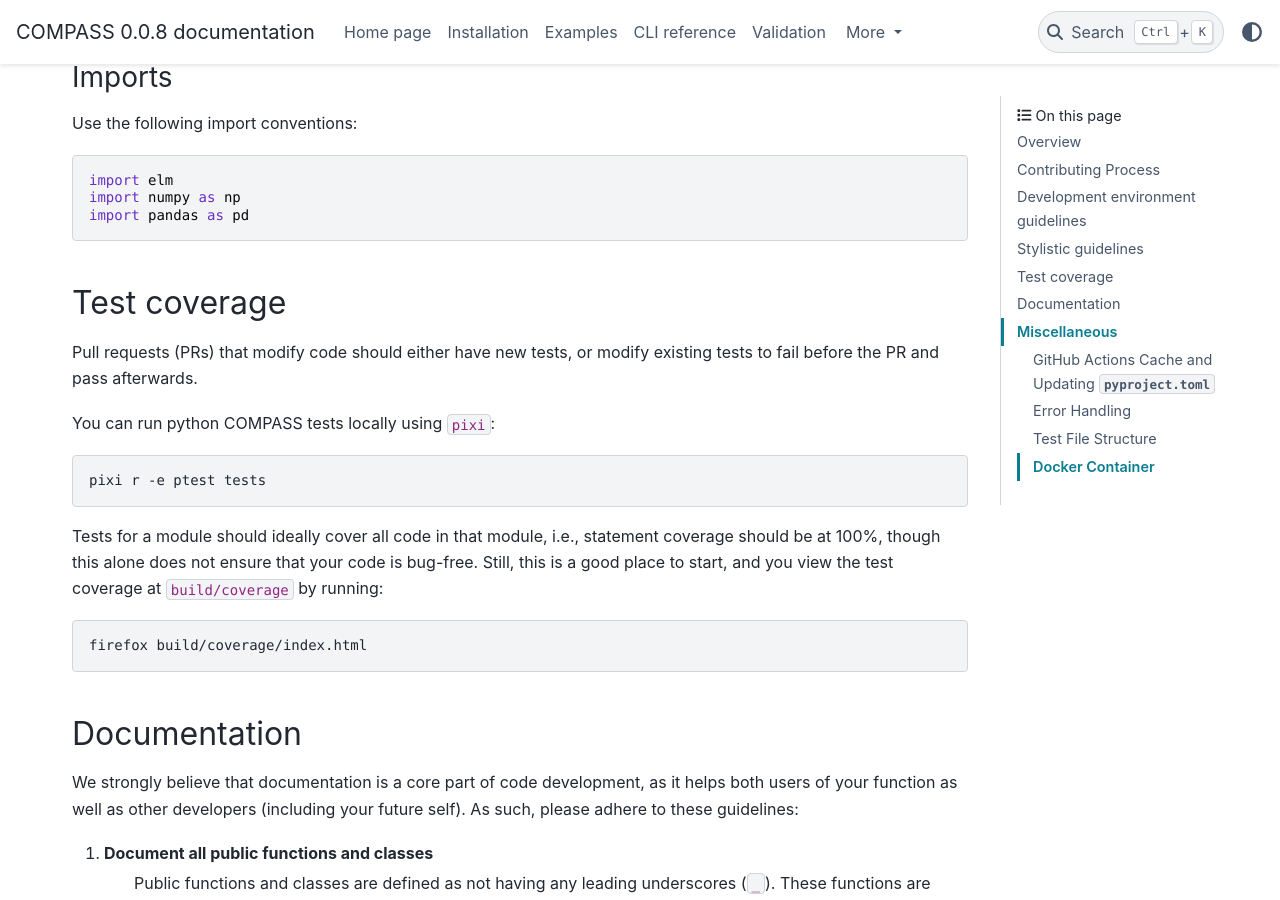
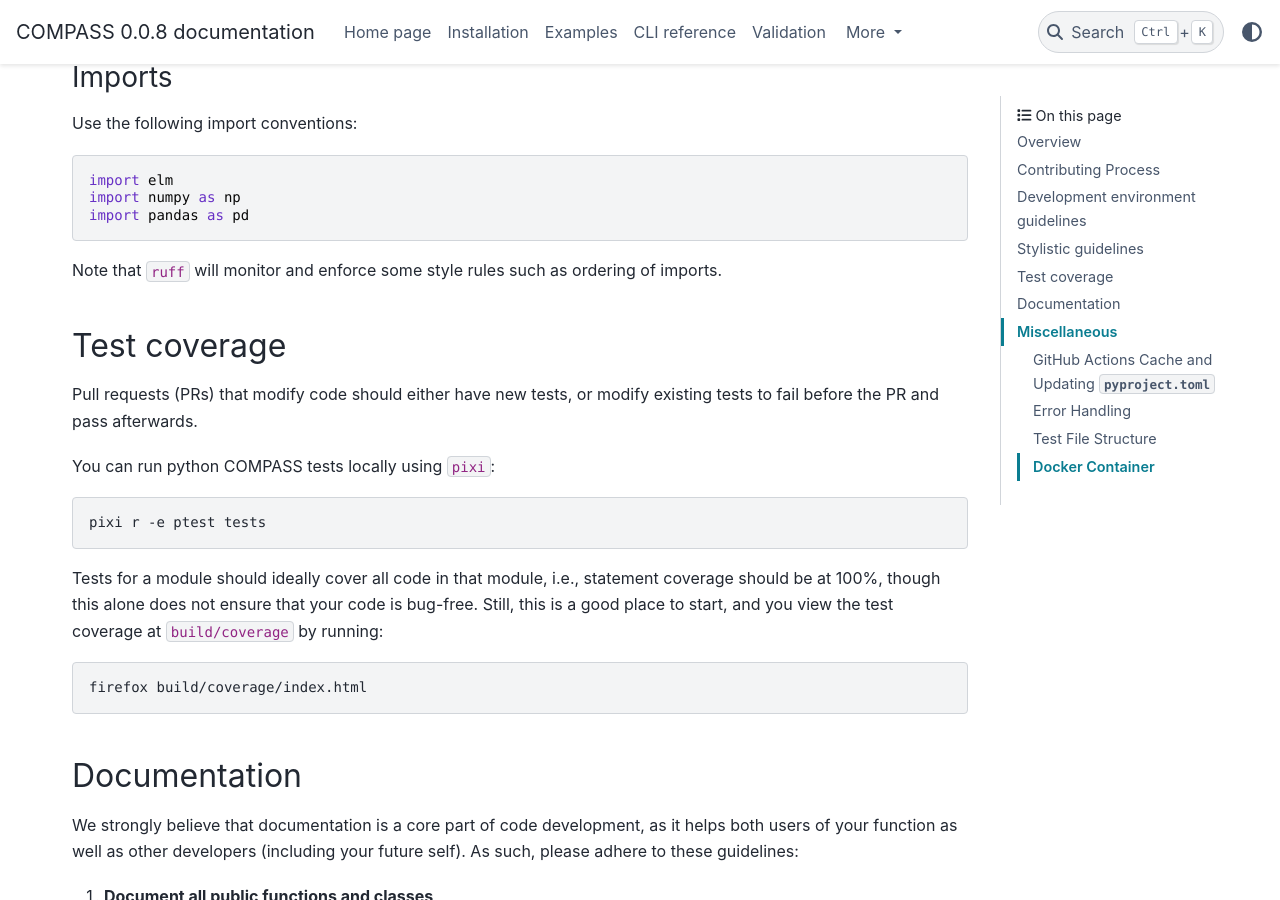
Before and after one commit to NREL/COMPASS, a Sphinx documentation site: the page built from docs/source/dev/README.rst, in a window 1280 px wide and 900 px high, scrolled down 2323 px. Built offline with Sphinx 7.4.7 and the PyData theme 0.15.4, drawn with Linux system fonts in a browser that asks for light colours; pages that are not in the unit, such as notebooks, are missing from menus; the version number is read from the project's files by our own code.

Commit message:
Note about Ruff on import style

```diff
--- a/docs/source/dev/README.rst
+++ b/docs/source/dev/README.rst
@@ -121,6 +121,7 @@ Use the following import conventions::
    import numpy as np
    import pandas as pd
 
+Note that ``ruff`` will monitor and enforce some style rules such as ordering of imports.
 
 Test coverage
 -------------
```
